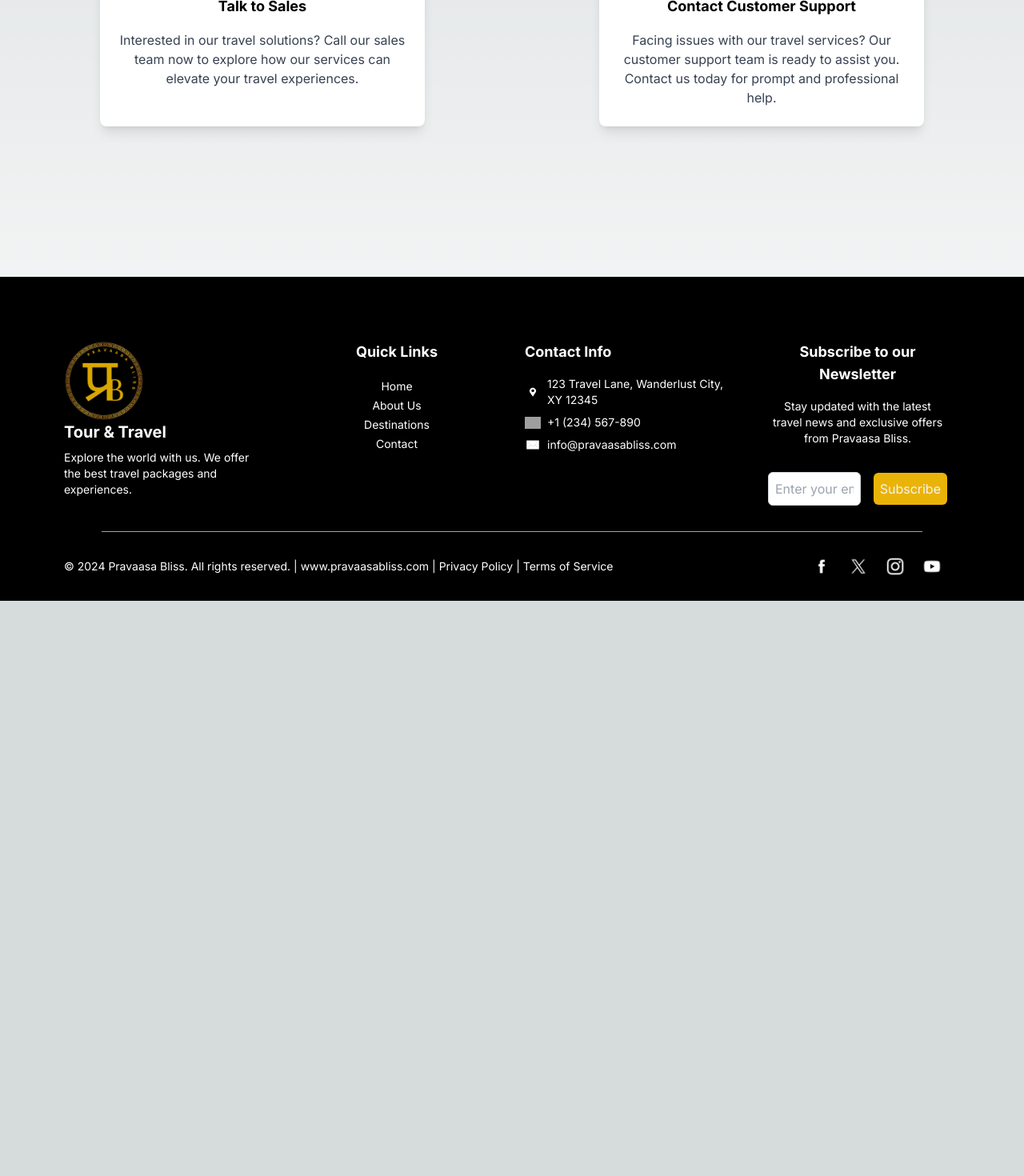
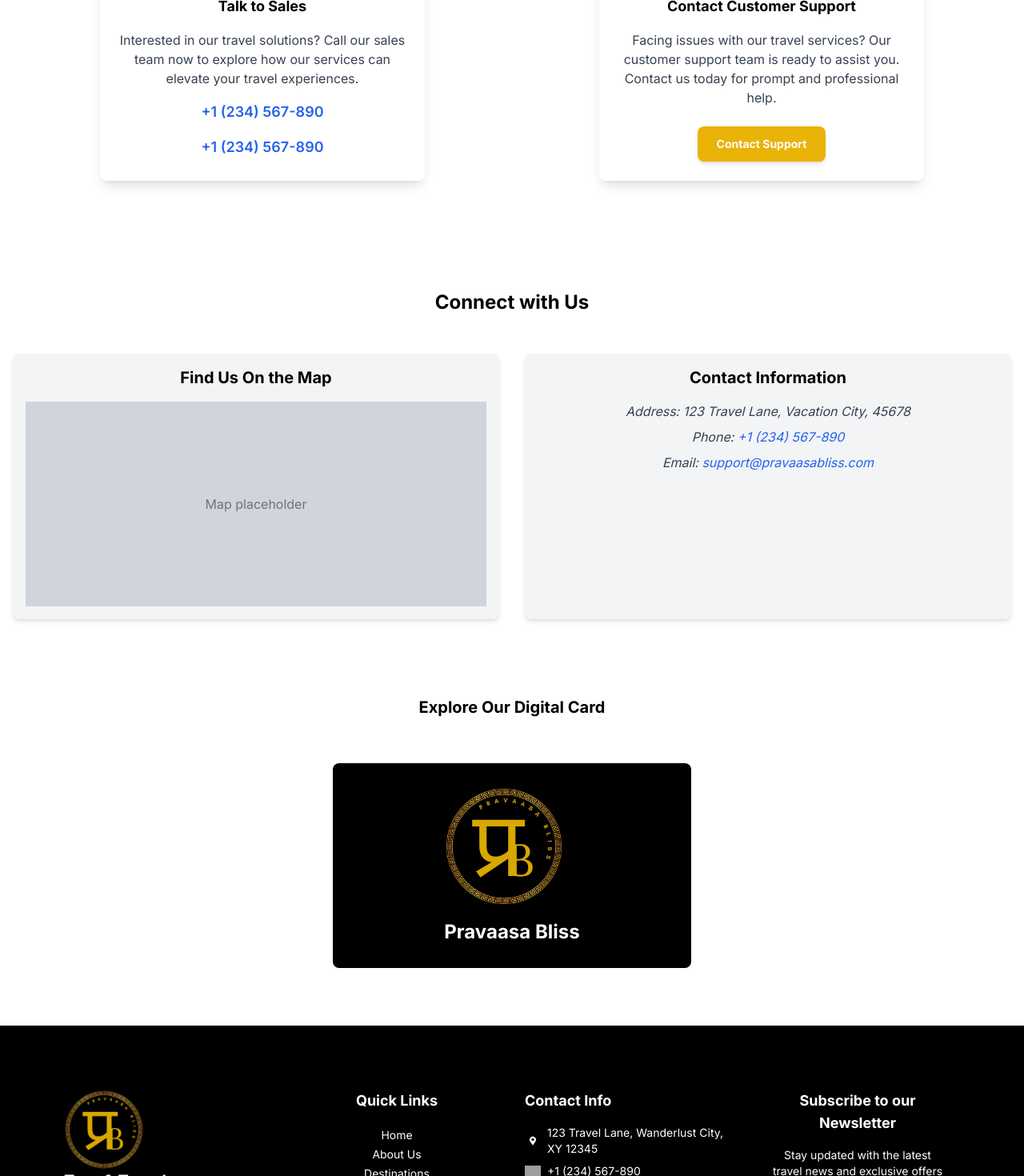
Before and after one commit to ritikchauhan09/pravaasa, a Next.js app in the folder pravaasa/: page /contact in a window 1280 px wide. Shown: the part 540-2010 px from the top of the page at 80% size. Before the commit the page ends 1291 px from the top, so only its background shows below. Built offline with nearby package versions, Linux system fonts and the light colour scheme; grey boxes are pictures that could not be loaded.

Commit message:
contact us temporarily cokmpleted

```diff
--- a/pravaasa/src/app/about/page.js
+++ b/pravaasa/src/app/about/page.js
@@ -1,10 +1,53 @@
-const About = () => {
-    return (
-      <div>
-        <h1 className="text-4xl font-bold text-center mt-10">About Us</h1>
-        <p className="text-center mt-4">Learn more about us on this page.</p>
-      </div>
-    );
-  };
+import React from 'react';
 
-  export default About;
+const AboutUs = () => {
+  return (
+    <div className="container mx-auto px-4 py-8">
+      {/* SEO meta tags */}
+      <head>
+        <title>About Us - Pravaasa Bliss</title>
+        <meta name="description" content="Learn more about Pravaasa Bliss, a company dedicated to providing unforgettable travel experiences. Discover our mission, vision, and team." />
+        <meta name="keywords" content="About Us, Pravaasa Bliss, Travel Experiences, Our Team, Travel Company" />
+        <meta property="og:title" content="About Us - Pravaasa Bliss" />
+        <meta property="og:description" content="Learn more about Pravaasa Bliss, a company dedicated to providing unforgettable travel experiences. Discover our mission, vision, and team." />
+        <meta property="og:image" content="/images/about-us.jpg" />
+        <meta property="og:url" content="https://www.pravaasabliss.com/about-us" />
+      </head>
+
+      <header className="text-center mb-12">
+        <h1 className="text-4xl font-bold mb-4">About Us</h1>
+        <p className="text-lg text-gray-700">Discover who we are and what drives us to create unforgettable travel experiences.</p>
+      </header>
+
+      <section className="grid grid-cols-1 md:grid-cols-2 gap-8 mb-12">
+        {/* Company Mission */}
+        <div className="flex flex-col items-center text-center">
+          <img src="/images/mission.jpg" alt="Our Mission" className="w-full h-64 object-cover rounded-lg shadow-lg mb-4" />
+          <h2 className="text-3xl font-bold mb-2">Our Mission</h2>
+          <p className="text-gray-600">At Pravaasa Bliss, our mission is to transform ordinary travel experiences into extraordinary adventures. We strive to deliver personalized, high-quality travel services that exceed our clients' expectations.</p>
+        </div>
+
+        {/* Our Team */}
+        <div className="flex flex-col items-center text-center">
+          <img src="/images/team.jpg" alt="Our Team" className="w-full h-64 object-cover rounded-lg shadow-lg mb-4" />
+          <h2 className="text-3xl font-bold mb-2">Meet Our Team</h2>
+          <p className="text-gray-600">Our dedicated team of travel experts works tirelessly to ensure every journey is unforgettable. Get to know the passionate professionals who make Pravaasa Bliss a leader in the travel industry.</p>
+        </div>
+      </section>
+
+      {/* Company Values */}
+      <section className="text-center mb-12">
+        <h2 className="text-3xl font-bold mb-4">Our Values</h2>
+        <p className="text-lg text-gray-700">Integrity, Excellence, and Innovation are at the core of everything we do. We are committed to providing exceptional service, fostering genuine connections, and continuously improving our offerings.</p>
+      </section>
+
+      {/* Contact Information */}
+      <section className="text-center">
+        <h2 className="text-3xl font-bold mb-4">Get in Touch</h2>
+        <p className="text-lg text-gray-700">Have questions or want to learn more about our services? Feel free to <a href="/contact" className="text-blue-600 hover:underline">contact us</a> today!</p>
+      </section>
+    </div>
+  );
+};
+
+export default AboutUs;
--- a/pravaasa/src/app/contact/page.js
+++ b/pravaasa/src/app/contact/page.js
@@ -1,9 +1,9 @@
 // Contact.js
 import Image from "next/image";
-
+import DigitalCard from "@/components/Digitalcard";
 const Contact = () => {
   return (
-    <div className="relative min-h-screen">
+    <div className="relative min-h-screen bg-white">
       <header className="relative w-full h-48 md:h-72 lg:h-96 overflow-hidden bg-cover bg-center bg-no-repeat mb-20" style={{ backgroundImage: "url('/images/contact.jpg')" }}>
         <div className="absolute inset-0 bg-black opacity-50"></div>
         <div className="relative z-10 flex flex-col items-center justify-center text-center px-2 mt-12">
@@ -30,6 +30,12 @@ const Contact = () => {
             <div className="p-6">
               <h3 className="text-lg font-bold mb-4 text-center">Talk to Sales</h3>
               <p className="text-gray-700 text-center">Interested in our travel solutions? Call our sales team now to explore how our services can elevate your travel experiences.</p>
+              <p className="text-lg font-semibold mt-4 text-center">
+            <a href="tel:+1234567890" className="text-blue-600 hover:underline">+1 (234) 567-890</a>
+          </p>
+          <p className="text-lg font-semibold mt-4 text-center">
+            <a href="tel:+1234567890" className="text-blue-600 hover:underline">+1 (234) 567-890</a>
+          </p>
             </div>
           </div>
 
@@ -46,11 +52,58 @@ const Contact = () => {
             <div className="p-6">
               <h3 className="text-lg font-bold mb-4 text-center">Contact Customer Support</h3>
               <p className="text-gray-700 text-center">Facing issues with our travel services? Our customer support team is ready to assist you. Contact us today for prompt and professional help.</p>
+              <section className="text-center mt-6">
+              <a href="/support" className="inline-block bg-yellow-500 text-white text-sm font-bold py-3 px-6 rounded-lg shadow-md hover:bg-yellow-600">
+            Contact Support
+          </a>
+              </section>
+
             </div>
           </div>
         </div>
       </section>
+
+{/* this is the main content */}
+<main className="py-8 px-4 mt-80">
+        <div className="container mx-auto mt-20 text-center">
+          <h2 className="text-2xl font-bold mb-12">Connect with Us</h2>
+          <div className="flex flex-col lg:flex-row gap-8">
+            {/* Map Section */}
+            <div className="w-full lg:w-1/2 bg-gray-100 p-4 rounded-lg shadow-md">
+              <h3 className="text-xl font-bold mb-4">Find Us On the Map</h3>
+              {/* Embed or include a map component here */}
+              <div className="h-64 bg-gray-300 flex items-center justify-center">
+                {/* Example placeholder for the map */}
+                <p className="text-gray-500">Map placeholder</p>
+              </div>
+            </div>
+
+            {/* Contact Information */}
+            <div className="w-full lg:w-1/2 bg-gray-100 p-4 rounded-lg shadow-md">
+              <h3 className="text-xl font-bold mb-4">Contact Information</h3>
+              <address className="text-gray-700">
+                <p className="mb-2">Address: 123 Travel Lane, Vacation City, 45678</p>
+                <p className="mb-2">Phone: <a href="tel:+1234567890" className="text-blue-600 hover:underline">+1 (234) 567-890</a></p>
+                <p>Email: <a href="mailto:support@pravaasabliss.com" className="text-blue-600 hover:underline">support@pravaasabliss.com</a></p>
+              </address>
+            </div>
+          </div>
+
+          {/* Digital Card Section */}
+          <div className="mt-24 text-center">
+            <h3 className="text-xl font-bold mb-4">Explore Our Digital Card</h3>
+            <div>
+            <DigitalCard/>
+            </div>
+          </div>
+        </div>
+      </main>
+
+
+
     </div>
+
+
   );
 };
 
--- /dev/null
+++ b/pravaasa/src/components/DigitalCard.module.css
@@ -0,0 +1,41 @@
+.perspective {
+  perspective: 1000px; /* Adds depth to the flip effect */
+}
+
+.cardContainer {
+  position: relative;
+  width: 28rem; /* Adjust the width */
+  height: 16rem; /* Adjust the height */
+  transform-style: preserve-3d; /* Ensures the 3D effect is applied */
+  transition: transform 0.6s; /* Adds smooth transition */
+}
+
+.cardContainer:hover {
+  transform: rotateY(180deg); /* Flips the card on hover */
+}
+
+.card {
+  position: absolute;
+  width: 100%;
+  height: 100%;
+  backface-visibility: hidden; /* Hides the back side when facing away */
+}
+
+.front, .back {
+  display: flex;
+  align-items: center;
+  justify-content: center;
+  text-align: center;
+  border-radius: 0.5rem; /* Rounded corners */
+}
+
+.front {
+  background-color: #000000; /* Front side color */
+  color: #ffffff; /* Text color for the front side */
+}
+
+.back {
+  background-color: #f59e0b; /* Back side color */
+  color: #ffffff; /* Text color for the back side */
+  transform: rotateY(180deg); /* State when flipped */
+}
--- /dev/null
+++ b/pravaasa/src/components/Digitalcard.js
@@ -0,0 +1,37 @@
+import React from 'react';
+import styles from './DigitalCard.module.css'; // Import the CSS module
+import Image from "next/image"
+
+const DigitalCard = () => {
+  return (
+    <div className={`flex items-center justify-center p-10 ${styles.perspective}`}>
+      <div className={styles.cardContainer}>
+        {/* Front Side */}
+        <div className={`${styles.card} ${styles.front}`}>
+          <div>
+
+            <Image src="/images/pravaasa.png" alt='pravaasa logo' width={150} height={50}/>
+
+            <div className='mt-4'>
+            <h2 className="text-2xl font-bold">Pravaasa Bliss</h2>
+            </div>
+
+          </div>
+
+        </div>
+
+        {/* Back Side */}
+        <div className={`${styles.card} ${styles.back}`}>
+          <div>
+            <h2 className="text-2xl font-bold">Contact Us</h2>
+            <p className="mt-2">Name: Pravaasa Bliss</p>
+            <p className="mt-2">Phone: <a href="tel:+1234567890" className="text-blue-600 hover:underline">+1 (234) 567-890</a></p>
+            <p className="mt-2">Email: <a href="mailto:support@pravaasabliss.com" className="text-blue-600 hover:underline">support@pravaasabliss.com</a></p>
+          </div>
+        </div>
+      </div>
+    </div>
+  );
+};
+
+export default DigitalCard;
--- a/pravaasa/src/output.css
+++ b/pravaasa/src/output.css
@@ -634,6 +634,10 @@ video {
   margin-right: auto;
 }
 
+.mb-12 {
+  margin-bottom: 3rem;
+}
+
 .mb-2 {
   margin-bottom: 0.5rem;
 }
@@ -662,24 +666,32 @@ video {
   margin-top: 3rem;
 }
 
+.mt-2 {
+  margin-top: 0.5rem;
+}
+
+.mt-20 {
+  margin-top: 5rem;
+}
+
+.mt-24 {
+  margin-top: 6rem;
+}
+
 .mt-4 {
   margin-top: 1rem;
 }
 
-.mb-6 {
-  margin-bottom: 1.5rem;
+.mt-6 {
+  margin-top: 1.5rem;
 }
 
-.mb-10 {
-  margin-bottom: 2.5rem;
+.mt-80 {
+  margin-top: 20rem;
 }
 
-.mb-12 {
-  margin-bottom: 3rem;
-}
-
-.mb-9 {
-  margin-bottom: 2.25rem;
+.inline-block {
+  display: inline-block;
 }
 
 .flex {
@@ -696,6 +708,10 @@ video {
 
 .h-48 {
   height: 12rem;
+}
+
+.h-64 {
+  height: 16rem;
 }
 
 .min-h-screen {
@@ -795,6 +811,16 @@ video {
   background-color: rgb(0 0 0 / var(--tw-bg-opacity));
 }
 
+.bg-gray-100 {
+  --tw-bg-opacity: 1;
+  background-color: rgb(243 244 246 / var(--tw-bg-opacity));
+}
+
+.bg-gray-300 {
+  --tw-bg-opacity: 1;
+  background-color: rgb(209 213 219 / var(--tw-bg-opacity));
+}
+
 .bg-white {
   --tw-bg-opacity: 1;
   background-color: rgb(255 255 255 / var(--tw-bg-opacity));
@@ -817,9 +843,8 @@ video {
   background-repeat: no-repeat;
 }
 
-.object-cover {
-  -o-object-fit: cover;
-     object-fit: cover;
+.p-10 {
+  padding: 2.5rem;
 }
 
 .p-2 {
@@ -830,16 +855,12 @@ video {
   padding: 0.75rem;
 }
 
+.p-4 {
+  padding: 1rem;
+}
+
 .p-6 {
   padding: 1.5rem;
-}
-
-.p-5 {
-  padding: 1.25rem;
-}
-
-.p-4 {
-  padding: 1rem;
 }
 
 .px-10 {
@@ -857,11 +878,6 @@ video {
   padding-right: 5rem;
 }
 
-.px-24 {
-  padding-left: 6rem;
-  padding-right: 6rem;
-}
-
 .px-3 {
   padding-left: 0.75rem;
   padding-right: 0.75rem;
@@ -872,9 +888,19 @@ video {
   padding-right: 1rem;
 }
 
+.px-6 {
+  padding-left: 1.5rem;
+  padding-right: 1.5rem;
+}
+
 .py-2 {
   padding-top: 0.5rem;
   padding-bottom: 0.5rem;
+}
+
+.py-3 {
+  padding-top: 0.75rem;
+  padding-bottom: 0.75rem;
 }
 
 .py-4 {
@@ -882,39 +908,30 @@ video {
   padding-bottom: 1rem;
 }
 
-.px-28 {
-  padding-left: 7rem;
-  padding-right: 7rem;
-}
-
-.px-32 {
-  padding-left: 8rem;
-  padding-right: 8rem;
-}
-
-.px-40 {
-  padding-left: 10rem;
-  padding-right: 10rem;
+.py-8 {
+  padding-top: 2rem;
+  padding-bottom: 2rem;
 }
 
 .pt-20 {
   padding-top: 5rem;
 }
 
+.pt-6 {
+  padding-top: 1.5rem;
+}
+
 .pt-80 {
   padding-top: 20rem;
 }
 
-.pt-3 {
-  padding-top: 0.75rem;
+.text-center {
+  text-align: center;
 }
 
-.pt-6 {
-  padding-top: 1.5rem;
-}
-
-.text-center {
-  text-align: center;
+.text-2xl {
+  font-size: 1.5rem;
+  line-height: 2rem;
 }
 
 .text-3xl {
@@ -960,8 +977,17 @@ video {
   font-weight: 500;
 }
 
+.font-semibold {
+  font-weight: 600;
+}
+
 .not-italic {
   font-style: normal;
+}
+
+.text-blue-600 {
+  --tw-text-opacity: 1;
+  color: rgb(37 99 235 / var(--tw-text-opacity));
 }
 
 .text-gray-100 {
@@ -972,6 +998,11 @@ video {
 .text-gray-300 {
   --tw-text-opacity: 1;
   color: rgb(209 213 219 / var(--tw-text-opacity));
+}
+
+.text-gray-500 {
+  --tw-text-opacity: 1;
+  color: rgb(107 114 128 / var(--tw-text-opacity));
 }
 
 .text-gray-700 {
@@ -996,6 +1027,12 @@ video {
 .shadow-lg {
   --tw-shadow: 0 10px 15px -3px rgb(0 0 0 / 0.1), 0 4px 6px -4px rgb(0 0 0 / 0.1);
   --tw-shadow-colored: 0 10px 15px -3px var(--tw-shadow-color), 0 4px 6px -4px var(--tw-shadow-color);
+  box-shadow: var(--tw-ring-offset-shadow, 0 0 #0000), var(--tw-ring-shadow, 0 0 #0000), var(--tw-shadow);
+}
+
+.shadow-md {
+  --tw-shadow: 0 4px 6px -1px rgb(0 0 0 / 0.1), 0 2px 4px -2px rgb(0 0 0 / 0.1);
+  --tw-shadow-colored: 0 4px 6px -1px var(--tw-shadow-color), 0 2px 4px -2px var(--tw-shadow-color);
   box-shadow: var(--tw-ring-offset-shadow, 0 0 #0000), var(--tw-ring-shadow, 0 0 #0000), var(--tw-shadow);
 }
 
@@ -1045,6 +1082,11 @@ body {
   background-color: rgb(55 65 81 / var(--tw-bg-opacity));
 }
 
+.hover\:bg-yellow-600:hover {
+  --tw-bg-opacity: 1;
+  background-color: rgb(202 138 4 / var(--tw-bg-opacity));
+}
+
 .hover\:text-white:hover {
   --tw-text-opacity: 1;
   color: rgb(255 255 255 / var(--tw-text-opacity));
@@ -1090,14 +1132,6 @@ body {
     width: auto;
   }
 
-  .md\:w-2\/3 {
-    width: 66.666667%;
-  }
-
-  .md\:w-5\/6 {
-    width: 83.333333%;
-  }
-
   .md\:grid-cols-4 {
     grid-template-columns: repeat(4, minmax(0, 1fr));
   }
@@ -1134,6 +1168,10 @@ body {
     height: 24rem;
   }
 
+  .lg\:w-1\/2 {
+    width: 50%;
+  }
+
   .lg\:w-1\/3 {
     width: 33.333333%;
   }
@@ -1141,4 +1179,8 @@ body {
   .lg\:w-3\/5 {
     width: 60%;
   }
+
+  .lg\:flex-row {
+    flex-direction: row;
+  }
 }
```
